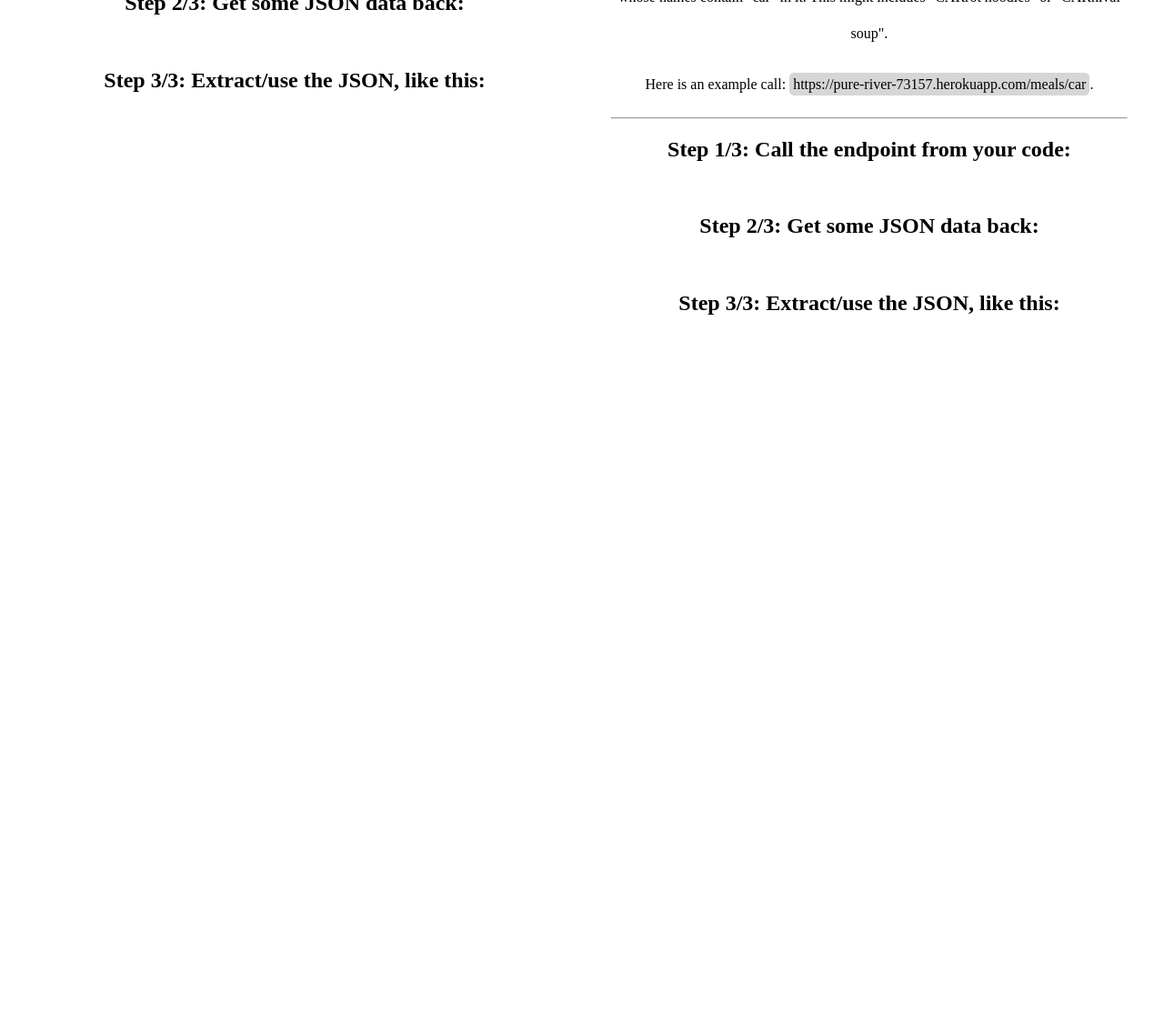
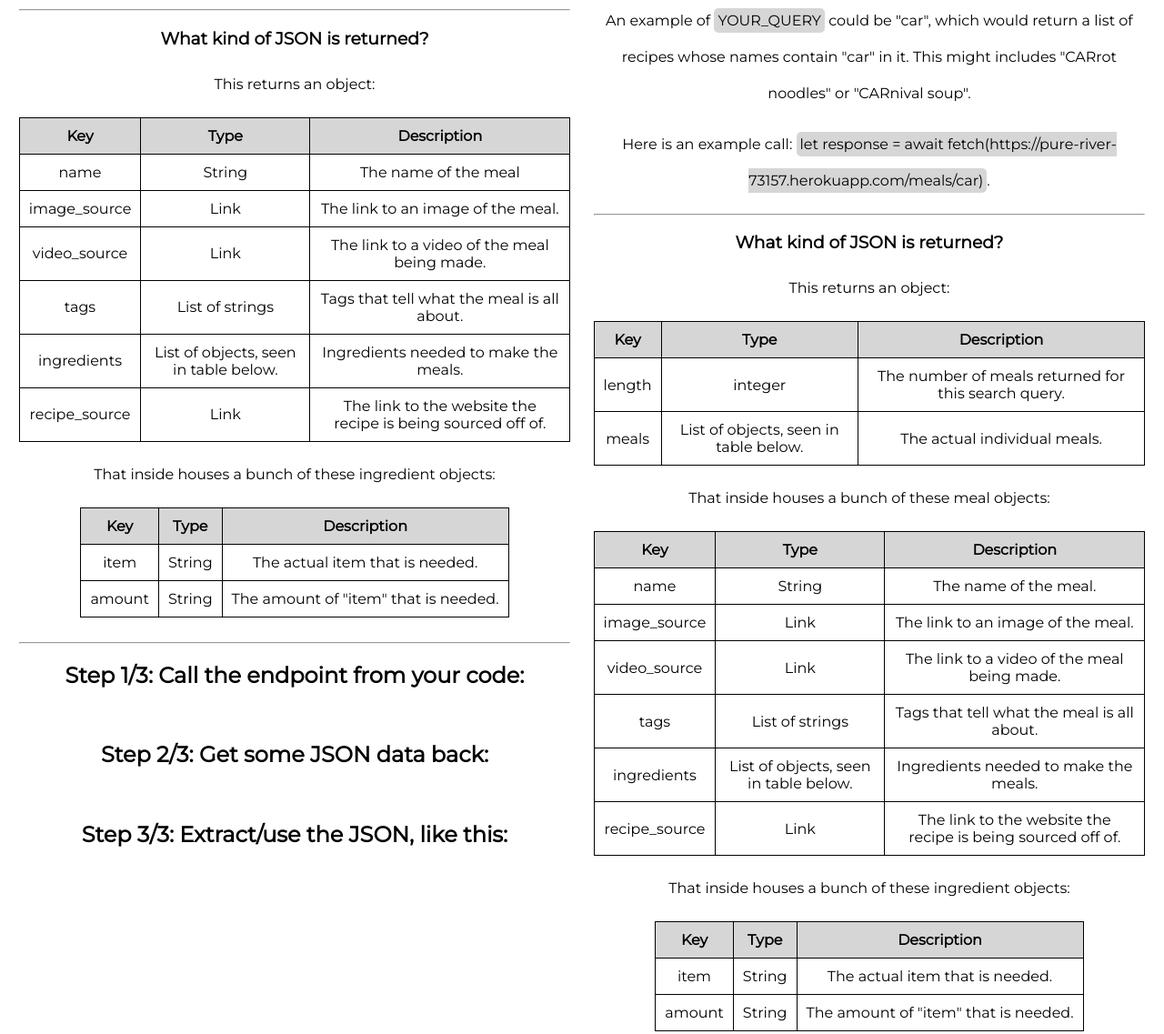
Before and after one commit to mattrltrent/csc_130_proj2_backend, a website: page views/dashboard.html in a window 1280 px wide. Shown: the part 883-2020 px from the top of the page at 91% size. Before the commit the page ends 1294 px from the top, so only its background shows below. Drawn offline with Linux system fonts and the light colour scheme.

Commit message:
added more fonts, and styling

```diff
--- a/views/dashboard.html
+++ b/views/dashboard.html
@@ -6,10 +6,15 @@
     <meta name="viewport" content="width=device-width, initial-scale=1.0">
     <!-- <link rel="stylesheet" href="../styles.css"> -->
     <title>Dashboard</title>
+    <link rel="preconnect" href="https://fonts.googleapis.com">
+<link rel="preconnect" href="https://fonts.gstatic.com" crossorigin>
+<link href="https://fonts.googleapis.com/css2?family=Montserrat&display=swap" rel="stylesheet">
     <style>
         body {
   text-align: center;
+  font-family: 'Montserrat', sans-serif;
 }
+
 
 h1 {
   text-decoration: underline;
@@ -17,6 +22,10 @@ h1 {
 
 .one-line {
     display: inline;
+}
+
+th {
+    background-color: #d7d6d6;
 }
 
 
@@ -65,10 +74,16 @@ p {
   border-radius: 5px;
 }
 
+table, th, td {
+    padding: 10px;
+  border: 1px solid black;
+  border-collapse: collapse;
+}
+
 .column {
-  padding: 0 2.5% 0 2.5%;
+  padding: 0 1% 0 1%;
   float: left;
-  width: 45%;
+  width: 48%;
 }
 
 /* Clear floats after the columns */
@@ -79,6 +94,7 @@ p {
 }
 
 input {
+    width: 75px;
     font-weight: bold;
     padding: 0;
     margin: 0;
@@ -108,12 +124,12 @@ button {
     </script>
 </head>
 <body>
-    <h1>Meal RestfulAPI Service - Simple Version - Matt</h1>
-    <i><p class="lil">This is my special feature: <a target="_blank" href="https://matthewtrent.me">proof it's me.</a></p></i>
-    <i>    <p class="lil">Credit of course to <a target="_blank" href="https://www.themealdb.com/">https://www.themealdb.com</a> for the actual data.</p></i>
-    <i><p class="lil">Use at your own risk; this is just my "special feature". No guarantee it works perfectly.</p></i>
+    <h1>Meal RestfulAPI Service - Simple Version - Includes Demo Code and API Playground - CSC 130</h1>
+    <p class="lil">This is my special feature. <a target="_blank" href="https://matthewtrent.me">Proof I made this.</a></p>
+       <p class="lil">Credit of course to <a target="_blank" href="https://www.themealdb.com/">https://www.themealdb.com</a> for the actual data.</p>
+    <p class="lil">Use at your own risk; this is just my "special feature". No guarantee it works perfectly.</p>
     <p><span class="highlight">This RestfulAPI server returns status code 200 on success, and 500 on server error.</span></p>
-    <b class="tip">HOT TIP: Download this <a target="_blank" href="https://chrome.google.com/webstore/detail/json-formatter/bcjindcccaagfpapjjmafapmmgkkhgoa?hl=en">chrome extension</a> to view JSON data in the browser WAY nicer. This makes it really easy to work with!</b>
+    <b class="tip">HOT TIP: Download <a target="_blank" href="https://chrome.google.com/webstore/detail/json-formatter/bcjindcccaagfpapjjmafapmmgkkhgoa?hl=en">this chrome extension</a> to view JSON data in the browser WAY nicer. This makes it really easy to work with!</b>
     <br>
     <br>
     <div class="row">
@@ -130,7 +146,66 @@ button {
             <hr>
             <p>Call this endpoint from your code: <span class="code">https://pure-river-73157.herokuapp.com/random</span></p>
             <p>Notice, the route is: <span class="code">website domain/</span> + <span class="code">random</span></p>
-            <p>Here is an example call: <span class="code">https://pure-river-73157.herokuapp.com/random</span>.</p>
+            <p>Here is an example call: <span class="code">let response = await fetch(https://pure-river-73157.herokuapp.com/random)</span>.</p>
+            <hr>
+            <h3>What kind of JSON is returned?</h3>
+            <p>This returns an object:</p>
+            <table style="margin: auto;">
+                <tr>
+                    <th>Key</th>
+                    <th>Type</th>
+                    <th>Description</th>
+                </tr>
+                <tr>
+                    <td>name</td>
+                    <td>String</td>
+                    <td>The name of the meal</td>
+                </tr>
+                <tr>
+                    <td>image_source</td>
+                    <td>Link</td>
+                    <td>The link to an image of the meal.</td>
+                </tr>
+                <tr>
+                    <td>video_source</td>
+                    <td>Link</td>
+                    <td>The link to a video of the meal being made.</td>
+                </tr>
+                <tr>
+                    <td>tags</td>
+                    <td>List of strings</td>
+                    <td>Tags that tell what the meal is all about.</td>
+                </tr>
+                <tr>
+                    <td>ingredients</td>
+                    <td>List of objects, seen in table below.</td>
+                    <td>Ingredients needed to make the meals.</td>
+                </tr>
+                <tr>
+                    <td>recipe_source</td>
+                    <td>Link</td>
+                    <td>The link to the website the recipe is being sourced off of.</td>
+                </tr>
+            </table>
+            <p>That inside houses a bunch of these ingredient objects:</p>
+            <table style="margin: auto">
+                <tr>
+                    <th>Key</th>
+                    <th>Type</th>
+                    <th>Description</th>
+                </tr>
+                <tr>
+                    <td>item</td>
+                    <td>String</td>
+                    <td>The actual item that is needed.</td>
+                </tr>
+                <tr>
+                    <td>amount</td>
+                    <td>String</td>
+                    <td>The amount of "item" that is needed.</td>
+                </tr>
+            </table>
+            <br>
             <hr>
             <h2>Step 1/3: Call the endpoint from your code:</h2>
             <script src="https://gist.github.com/mattrltrent/29063990f507647e829358d6807ef9e1.js"></script>            <br>
@@ -145,7 +220,7 @@ button {
             <h4>Try entering an example search query to test the search-query-based meal API:</h4>
             <p>Remember, you're going to the endpoint: <span class="code">website domain/</span> + <span class="code">meals/</span> + <span class="code">what you type in the box</span></p>
             <p class="block code">https://pure-river-73157.herokuapp.com/meals/</p>
-            <input id="tf" value="carrot" type="text">
+            <input for="hey" id="tf" value="carrot" type="text">
             <button onclick="searchable()">Get search-based meals</button>
             <br>
             <br>
@@ -153,7 +228,84 @@ button {
             <p>Call this endpoint from your code: <span class="code">https://pure-river-73157.herokuapp.com/meals/YOUR_QUERY</span></p>
             <p>Notice, the route is: <span class="code">website domain/</span> + <span class="code">meals/</span> + <span class="code">YOUR_QUERY</span></p>
             <p>An example of <span class="code">YOUR_QUERY</span> could be "car", which would return a list of recipes whose names contain "car" in it. This might includes "CARrot noodles" or "CARnival soup".</p>
-            <p>Here is an example call: <span class="code">https://pure-river-73157.herokuapp.com/meals/car</span>.</p>
+            <p>Here is an example call: <span class="code">let response = await fetch(https://pure-river-73157.herokuapp.com/meals/car)</span>.</p>
+            <hr>
+            <h3>What kind of JSON is returned?</h3>
+            <p>This returns an object:</p>
+            <table style="margin: auto">
+                <tr>
+                    <th>Key</th>
+                    <th>Type</th>
+                    <th>Description</th>
+                </tr>
+                <tr>
+                    <td>length</td>
+                    <td>integer</td>
+                    <td>The number of meals returned for this search query.</td>
+                </tr>
+                <tr>
+                    <td>meals</td>
+                    <td>List of objects, seen in table below.</td>
+                    <td>The actual individual meals.</td>
+                </tr>
+            </table>
+            <p>That inside houses a bunch of these meal objects:</p>
+            <table style="margin: auto;">
+                <tr>
+                    <th>Key</th>
+                    <th>Type</th>
+                    <th>Description</th>
+                </tr>
+                <tr>
+                    <td>name</td>
+                    <td>String</td>
+                    <td>The name of the meal.</td>
+                </tr>
+                <tr>
+                    <td>image_source</td>
+                    <td>Link</td>
+                    <td>The link to an image of the meal.</td>
+                </tr>
+                <tr>
+                    <td>video_source</td>
+                    <td>Link</td>
+                    <td>The link to a video of the meal being made.</td>
+                </tr>
+                <tr>
+                    <td>tags</td>
+                    <td>List of strings</td>
+                    <td>Tags that tell what the meal is all about.</td>
+                </tr>
+                <tr>
+                    <td>ingredients</td>
+                    <td>List of objects, seen in table below.</td>
+                    <td>Ingredients needed to make the meals.</td>
+                </tr>
+                <tr>
+                    <td>recipe_source</td>
+                    <td>Link</td>
+                    <td>The link to the website the recipe is being sourced off of.</td>
+                </tr>
+            </table>
+            <p>That inside houses a bunch of these ingredient objects:</p>
+            <table style="margin: auto">
+                <tr>
+                    <th>Key</th>
+                    <th>Type</th>
+                    <th>Description</th>
+                </tr>
+                <tr>
+                    <td>item</td>
+                    <td>String</td>
+                    <td>The actual item that is needed.</td>
+                </tr>
+                <tr>
+                    <td>amount</td>
+                    <td>String</td>
+                    <td>The amount of "item" that is needed.</td>
+                </tr>
+            </table>
+            <br>
             <hr>
             <h2>Step 1/3: Call the endpoint from your code:</h2>
             <script src="https://gist.github.com/mattrltrent/53c6c370c5399cebb5c60c82077b5281.js"></script>            <br>
```
